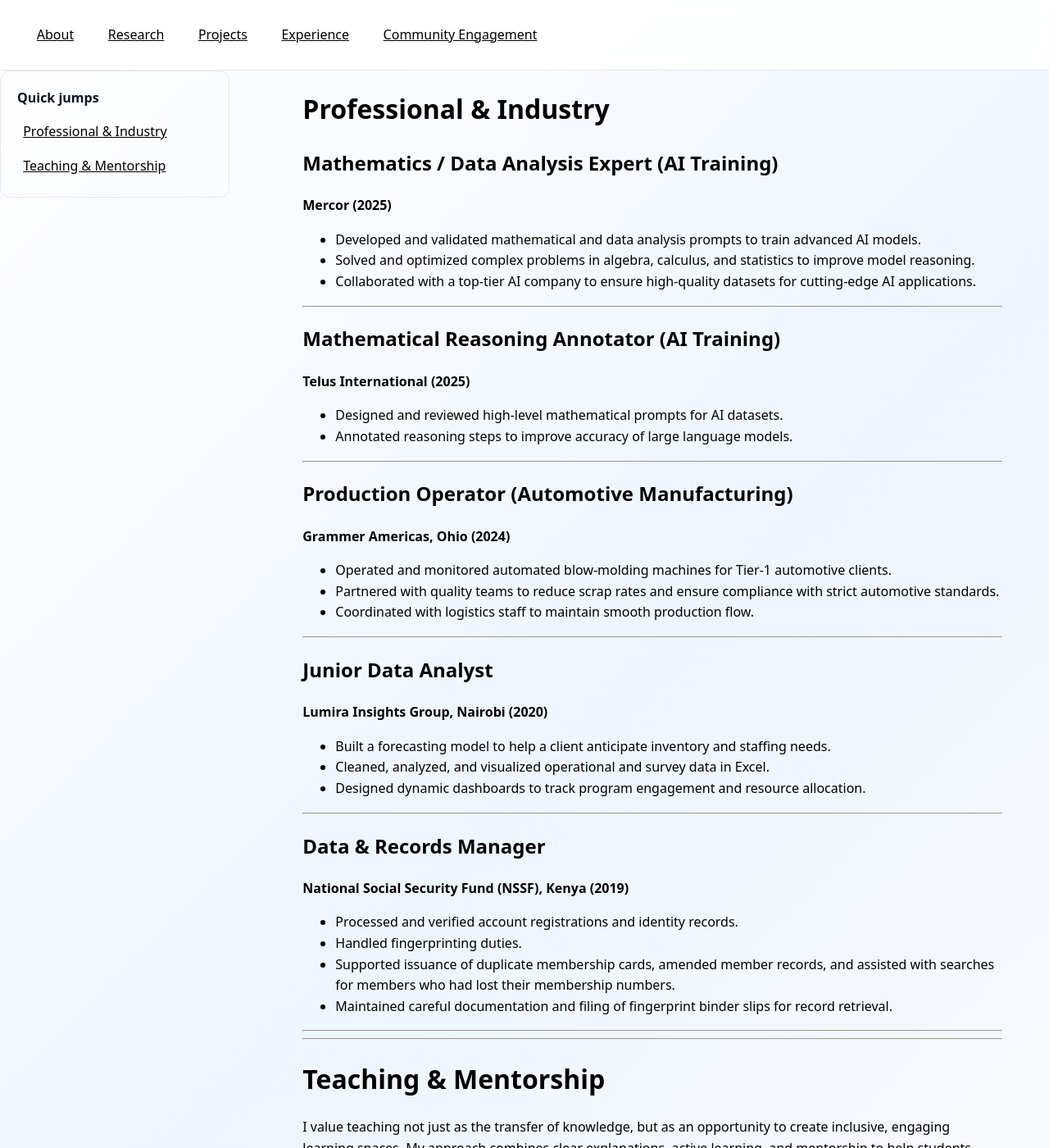
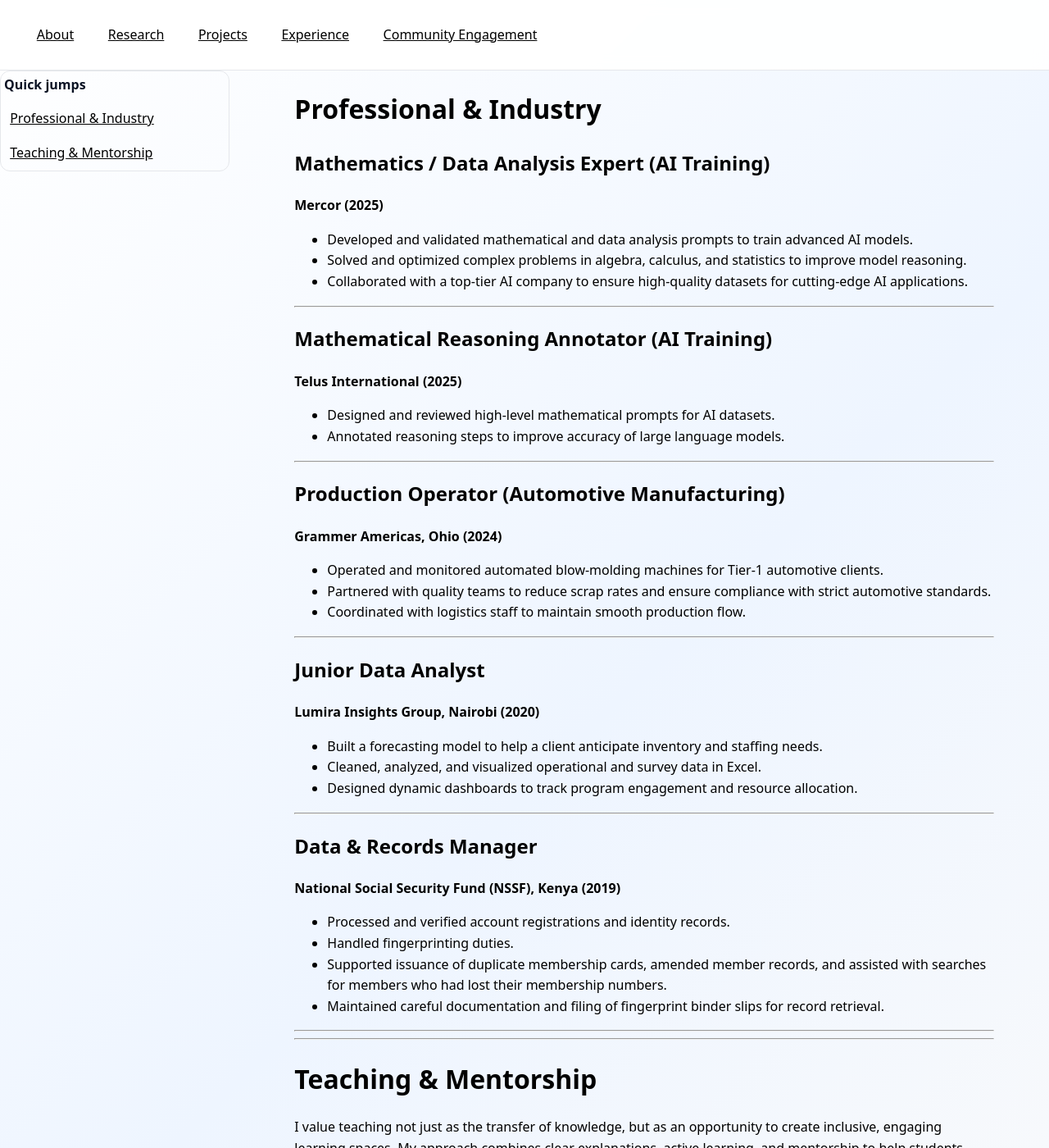
Before and after one commit to SARAH-GAKII/sarah-gakii.github.io, a Jekyll site: the page built from experience.md, in a window 1280 px wide and 1400 px high. Shown: the whole window at 82% size. Built offline with Jekyll 4.4.1, drawn with Linux system fonts in a browser that asks for light colours.

Commit message:
Update style.css

```diff
--- a/assets/style.css
+++ b/assets/style.css
@@ -124,7 +124,7 @@
     /* --- Two-column page shell for long pages (sticky sidebar) --- */
     .page-shell{ display: grid; grid-template-columns: 280px 1fr; gap: .75rem;}
     @media (min-width: 1200px){ .page-shell .content { max-width: 95ch; } }
-    .sidebar{ position: sticky; top: 72px; align-self: start; background: var(--panel); border: 1px solid #e5e7eb; border-radius: 12px; padding: 1rem .75rem 1rem 1rem;}
+    .sidebar{ position: sticky; top: 72px; align-self: start; background: var(--panel); border: 1px solid #e5e7eb; border-radius: 12px; padding-right: .5rem ;}
     .sidebar h2{ font-size: 1rem; margin: .25rem .25rem .5rem; color: #0b1324;}
     .sidebar a{ display: block; padding: .5rem .7rem; border-radius: 8px; color: var(--muted);}
     .sidebar a:hover{ background: #eef2ff; color: #111827;}
@@ -205,7 +205,7 @@
 /* Two-column pages: constrain ONLY the right content column */
 .page-shell{
   grid-template-columns: 280px minmax(0, 1fr);  /* keep sidebar fixed */
-  gap: 2rem;
+  column-gap: .75rem; row-gap: 1rem;
 }
 
 .page-shell .content{
```
